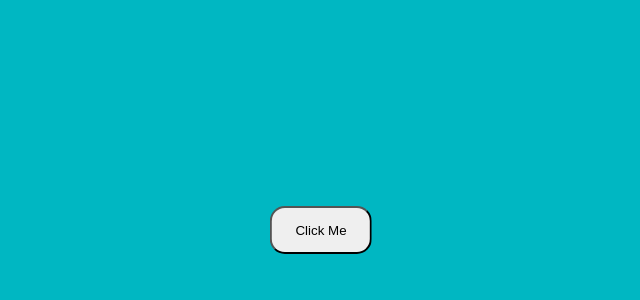
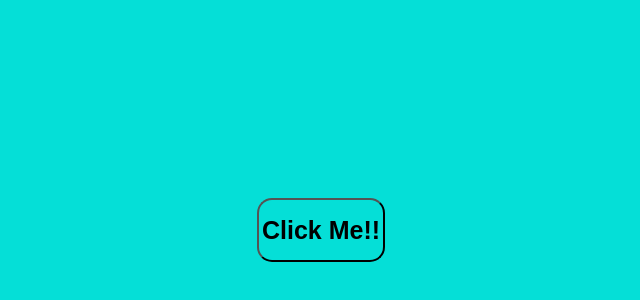
Before and after one commit to Mental-bicep/Web-Dev, a plain HTML site: page javascript/change background color/index.htm in a window 1280 px wide. Shown: the part 170-470 px from the top of the page, without its empty margins (319-959 px from the left). Drawn offline with Linux system fonts and the light colour scheme.

Commit message:
fixed some bugs and improved gui for button

```diff
--- a/javascript/change background color/engine.js
+++ b/javascript/change background color/engine.js
@@ -1,13 +1,14 @@
 btn=document.getElementById("btn");
 let color=['#523906','#535204','#62760c','#cdb30c','#be5683','#ffe4e4','#900d0d','#006a71','#05dfd7','#05dfd7','#393e46'];
-// btn.addEventListener("onclick",change);
+let n=Math.floor(Math.random()*(color.length-1))
+document.body.style.backgroundColor=color[n];
+
+// btn.style.backgroundColor=color[n];
 change=function (){
     let n=Math.floor(Math.random()*(color.length-1))
     console.log("value of n is \n"+ n);
     document.body.style.backgroundColor=color[n];
+    // btn.style.backgroundColor=color[n];
+    // btn.style.borderColor='black';
 }
-btn.addEventListener("onclick",change);
-// btn.onclick=change;
-// btn.onclick=()=>{
-//     document.body.style.backgroundColor=color[2];
-// }
+btn.addEventListener("click",change);
--- a/javascript/change background color/index.htm
+++ b/javascript/change background color/index.htm
@@ -9,7 +9,7 @@
 <body>
     <!-- Hello world! -->
     <div class="container">
-        <button class="btn" id="btn">Click Me</button>
+        <button class="btn" id="btn">Click Me!!</button>
     </div>
     <!-- <div class="box2">
         <h2>BOX 2</h2>
--- a/javascript/change background color/style.css
+++ b/javascript/change background color/style.css
@@ -20,11 +20,18 @@ body{
     position:absolute;
     left:50%;
     top:50%;
-    width:8vw;
-    height:6vh;
+    width:10vw;
+    height:8vh;
+    font-size: 25px;
+    font-weight: bold;
     transform:translate(-50%,-50%);
     border-radius: 15px;
-    /* color: */
+    background-color: transparent;
+    border-color: black;
     /* border: none; */
     outline: none;
 }
+.btn:hover{
+    background-color: rgba(24, 24, 24, 0.603);
+    color: #fff;
+}
```
